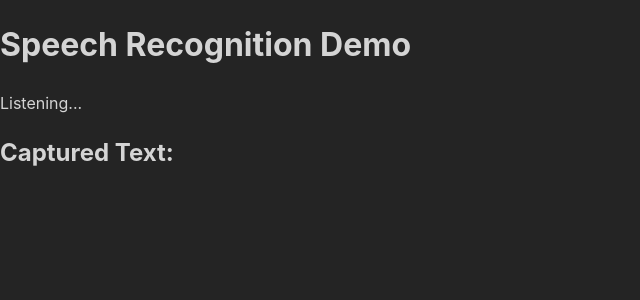
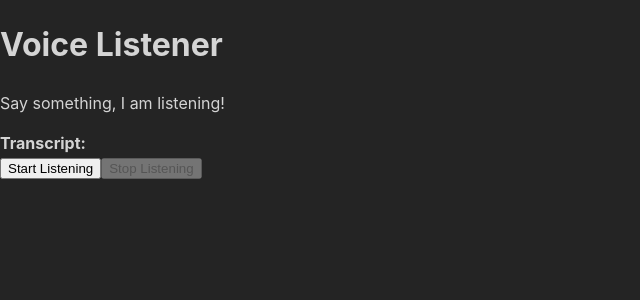
Before and after one commit to darren10101/Kevin, a React (Vite) app in the folder frontend/: page / in a window 1280 px wide. Shown: the top 300 px of the page, without its empty margins (0-640 px from the left). Built offline with nearby package versions, Linux system fonts and the light colour scheme.

Commit message:
not working lmfao

```diff
--- a/frontend/src/App.tsx
+++ b/frontend/src/App.tsx
@@ -1,41 +1,109 @@
-import { BrowserRouter } from 'react-router-dom'
-import { Routes } from './router/Router'
-import Navbar from '@components/Navbar'
-import { useEffect, useState } from 'react'
-import 'regenerator-runtime/runtime';
-import './App.css'
-import Dictaphone from '@components/Dictaphone'
-import useSpeechRecognition from './hooks/useSpeechRecognitionHook';
+import React, { useEffect, useState } from "react";
 
-function App() {
-    const {
-        isListening,
-        capturedText,
-        startListening,
-        stopListening,
-        hasRecognitionSupport,
-    } = useSpeechRecognition()
+const App: React.FC = () => {
+    const [transcript, setTranscript] = useState<string>("")
+    const [listening, setListening] = useState<boolean>(false)
+    const [isCapturing, setIsCapturing] = useState<boolean>(false)
+    const [capturedText, setCapturedText] = useState<string>('')
 
-    if (!hasRecognitionSupport) {
-        return <span>Speech Recognition Not Supported</span>
-    }
+    // SpeechRecognition instance, defined as optional since not all browsers support it
+    let recognition: SpeechRecognition | null = null;
 
+    // Initialize the speech recognition object
+    const initializeRecognition = () => {
+        const SpeechRecognition = (window as any).SpeechRecognition || (window as any).webkitSpeechRecognition;
+
+        if (!SpeechRecognition) {
+            alert("Your browser does not support Speech Recognition. Try using Chrome.");
+            return;
+        }
+
+        // Create a new instance of SpeechRecognition
+        recognition = new SpeechRecognition();
+        if (!recognition) {
+            alert("Failed to initialize Speech Recognition");
+            return;
+        }
+        recognition.continuous = true; // Keep listening continuously
+        recognition.interimResults = true; // Show results in real-time
+        recognition.lang = "en-US"; // Set the language for speech recognition
+
+        // Handle the result event when speech is recognized
+        recognition.onresult = (event: SpeechRecognitionEvent) => {
+            let interimTranscript = ''
+            // Iterate over the speech results
+            for (let i = event.resultIndex; i < event.results.length; i++) {
+                const transcriptPiece = event.results[i][0].transcript.toLowerCase().trim()
+
+                if (transcriptPiece.toLowerCase().includes("hey kevin")) {
+                    setIsCapturing(true)
+                }
+                if (event.results[i].isFinal) {
+                    setTranscript((prevTranscript) => prevTranscript + transcriptPiece + " ");
+                } else {
+                    interimTranscript += transcriptPiece;
+                }
+                if (isCapturing && event.results[i].isFinal) {
+                    setCapturedText((prevText) => prevText + transcriptPiece + " ");
+                } else {
+                    setCapturedText('a')
+                }
+            }
+            console.log("Interim transcript: ", interimTranscript)
+            console.log("Captured text: ", capturedText)
+        };
+
+        // Restart recognition in case it stops automatically
+        recognition.onend = () => {
+            if (listening) {
+                recognition?.start(); // Restart listening if the user wants it to keep going
+            }
+        };
+
+        recognition.onerror = (event: SpeechRecognitionErrorEvent) => {
+            console.error("Speech recognition error: ", event.error);
+        };
+    };
+
+    // Start listening function
+    const startListening = () => {
+        setListening(true);
+        setTranscript("");
+        recognition?.start();
+    };
+
+    // Stop listening function
+    const stopListening = () => {
+        setListening(false);
+        setTranscript("");
+        recognition?.stop();
+    };
+
+    // Initialize the SpeechRecognition API when the component mounts
     useEffect(() => {
-        document.title = 'Frontend Kevin'
-    }, [])
+        initializeRecognition();
+
+        return () => {
+            // Clean up: stop recognition when the component is unmounted
+            stopListening();
+        };
+    }, []);
 
     return (
-        // <BrowserRouter basename='/'>
-        //     <Navbar />
-        //     <Routes />
-        // </BrowserRouter>
         <div>
-            <h1>Speech Recognition Demo</h1>
-            <p>{isListening ? 'Listening...' : 'Not Listening'}</p>
-            <h2>Captured Text:</h2>
-            <p>{capturedText}</p>
+            <h1>Voice Listener</h1>
+            <p>Say something, I am listening!</p>
+            <div>
+                <strong>Transcript:</strong> {transcript}
+            </div>
+            <button onClick={startListening} disabled={listening}>
+                Start Listening
+            </button>
+            <button onClick={stopListening} disabled={!listening}>
+                Stop Listening
+            </button>
         </div>
-    )
-}
+    );
+};
 
-export default App
+export default App;
```
